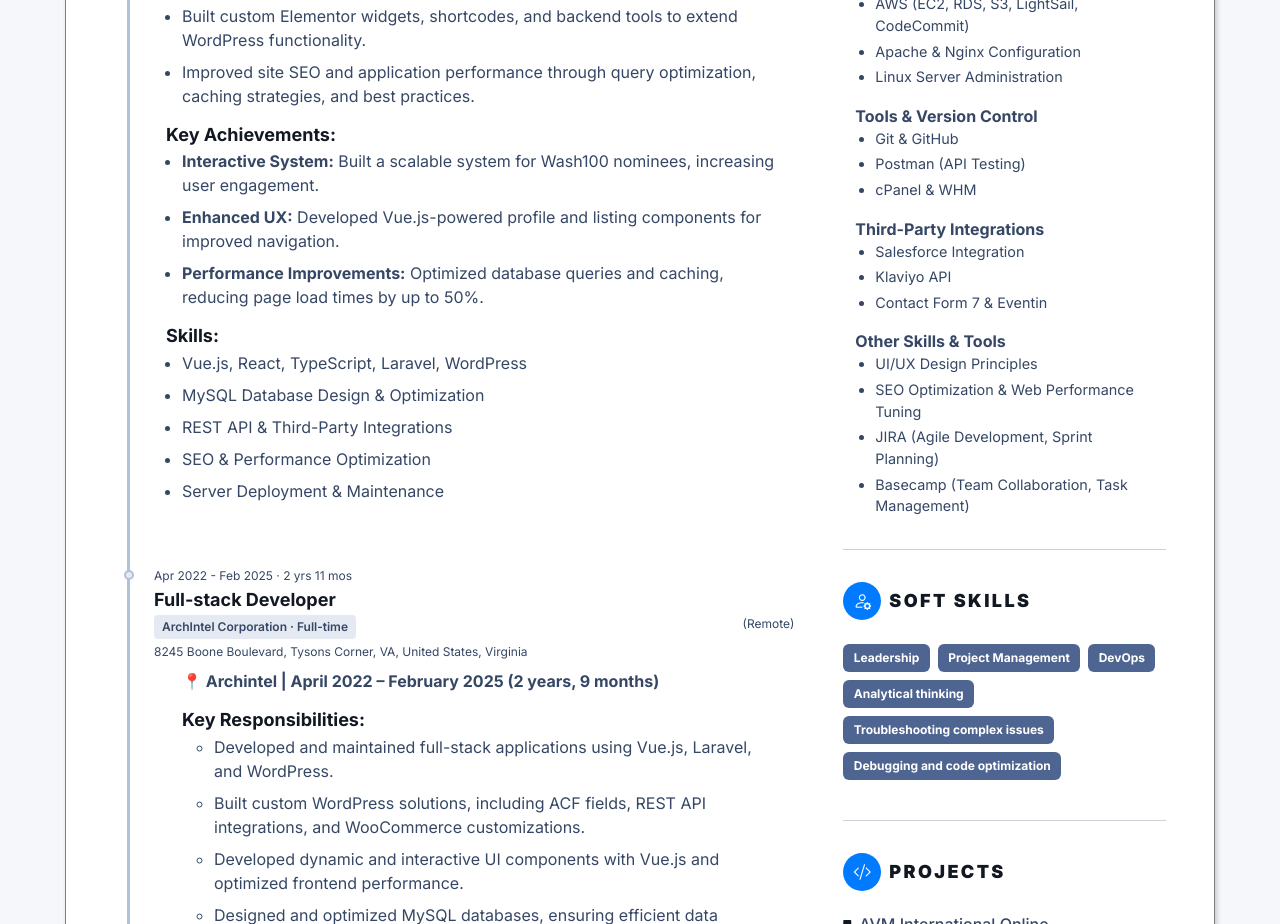
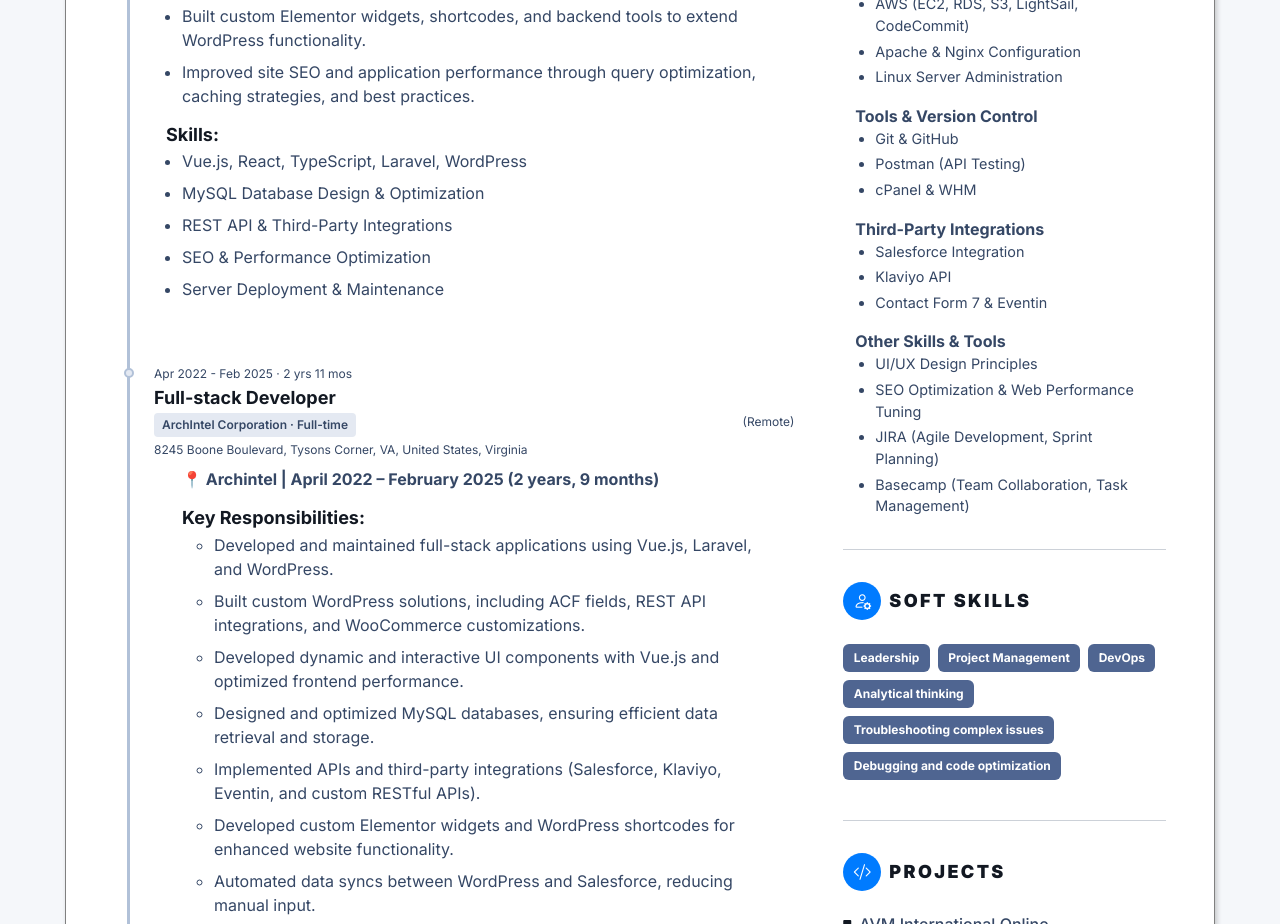
Before and after one commit to ElvenVergara/portfolio, a React (Vite) app: page /portfolio/resume in a window 1280 px wide. Shown: the part 1280-2204 px from the top of the page. Built offline with nearby package versions, Linux system fonts and the light colour scheme.

Commit message:
update cv

```diff
--- a/src/components/resume.jsx
+++ b/src/components/resume.jsx
@@ -163,14 +163,6 @@
                                                             <li>Designed and optimized MySQL databases to support large datasets and complex relational queries.</li>
                                                             <li>Built custom Elementor widgets, shortcodes, and backend tools to extend WordPress functionality.</li>
                                                             <li>Improved site SEO and application performance through query optimization, caching strategies, and best practices.</li>
-                                                        </ul>
-
-                                                        <h3 className="resume-position-title mb-1">Key Achievements:</h3>
-
-                                                        <ul className="resume-timeline-list achievements">
-                                                            <li><strong>Interactive System:</strong> Built a scalable system for Wash100 nominees, increasing user engagement.</li>
-                                                            <li><strong>Enhanced UX:</strong> Developed Vue.js-powered profile and listing components for improved navigation.</li>
-                                                            <li><strong>Performance Improvements:</strong> Optimized database queries and caching, reducing page load times by up to 50%.</li>
                                                         </ul>
 
                                                         <h3 className="resume-position-title mb-1">Skills:</h3>
```
Also changed, not shown: 1 other file (tests, documents, lock files or other folders).
